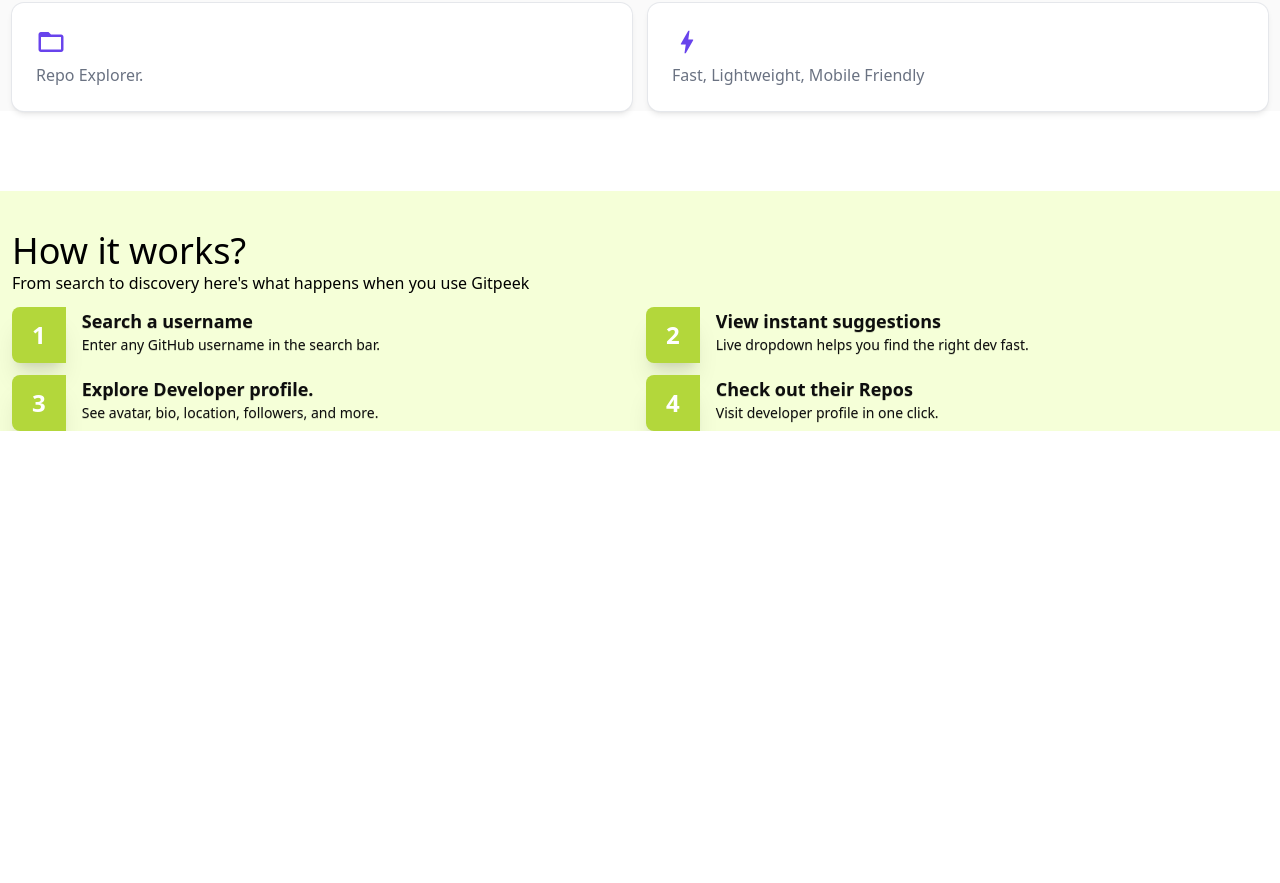
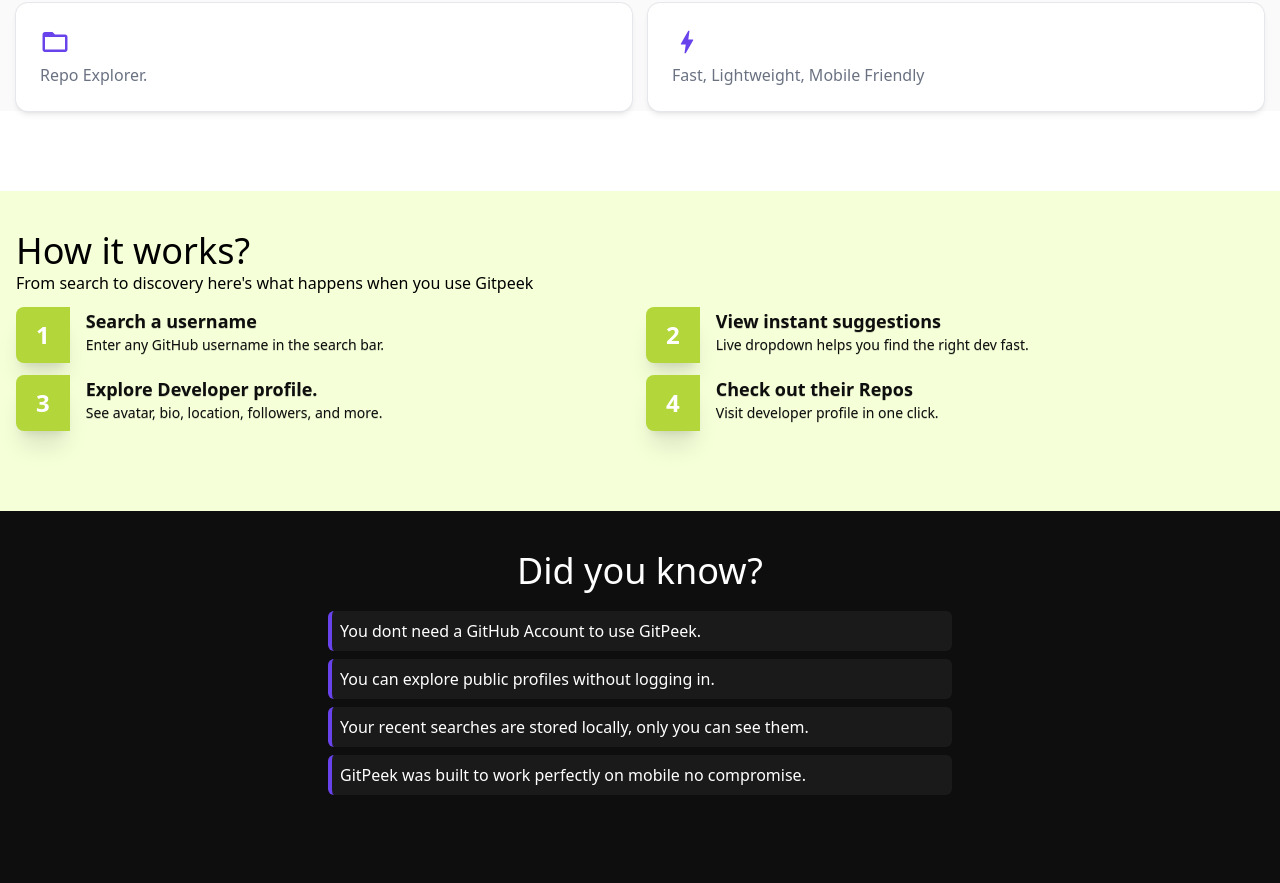
Before and after one commit to knowingEyes/js-github-user-search, a website built with Vite: page index.html in a window 1280 px wide. Shown: the part 1017-1900 px from the top of the page. Before the commit the page ends 1448 px from the top, so only its background shows below. Built offline with nearby package versions, Linux system fonts and the light colour scheme.

Commit message:
style: add 'Did You kno' section and and responsive layout with dark theme

```diff
--- a/index.html
+++ b/index.html
@@ -27,7 +27,7 @@
   <main class="[&_h2]:xl:text-4xl [&_h2]:pt-10">
     <!-- Hero -->
     <section id="About"
-      class="text-center h-screen w-full relative bg-[#0E0E0E] overflow-hidden text-[#fff] top-0 px-3">
+      class="text-center h-screen w-full relative bg-[#0E0E0E] overflow-hidden text-[#fff] top-0 px-4">
       <div
         class="bg-radial-[circle_at_left,#6843EC_10%,transparent_70%] absolute left-[-200px] bottom-[-150px] blur-3xl z-0 w-[60%] h-[100vh] opacity-65">
       </div>
@@ -49,7 +49,7 @@
       </div>
     </section>
     <!-- Features highlights -->
-    <section class=" text-[#0e0e0e] px-3 bg-[#fafafa]" id="Features">
+    <section class=" text-[#0e0e0e] px-4 bg-[#fafafa]" id="Features">
       <h2>Features Highlights:</h2>
       <div class="[&>div]:p-6 grid min-[1024px]:grid-cols-2 gap-y-3 gap-x-4 [&>div]:rounded-xl mt-5 [&>div]:backdrop-blur-3xl
          [&>div]:bg-white [&>div]:ring-1 [&>div]:ring-gray-200 [&>div]:shadow-md [&_p]:text-gray-500
@@ -71,12 +71,12 @@
       </div>
     </section>
     <!-- How it works -->
-    <section id="How-it-works" class="px-3 bg-[#f5ffd8] mt-20">
+    <section id="How-it-works" class="px-4 bg-[#f5ffd8] mt-20">
       <h2 class="text-2xl">How it works?</h2>
       <h3 class="text-[1rem] mb-3">
         From search to discovery here's what happens when you use Gitpeek
       </h3>
-      <div class="grid space-x-8 min-[1024px]:grid-cols-2 gap-3 [&>div]:flex [&_.flow-num]:bg-[#b3d73b] [&_.flow-num]:py-3
+      <div class="pb-20 grid space-x-8 min-[1024px]:grid-cols-2 gap-3 [&>div]:flex [&_.flow-num]:bg-[#b3d73b] [&_.flow-num]:py-3
          [&_.flow-num]:text-white [&_.flow-num]:font-bold [&_.flow-num]:text-2xl [&>div]:gap-4
         [&>div]:align-middle [&_h4]:font-semibold [&_h4]:text-shadow-2xs [&_h4]:text-lg [&_p]:text-sm [&_p]:text-[#0e0e0e]
          [&_.flow-num]:px-5 [&_.flow-num]:rounded-l-lg [&_.flow-num]:flex [&_h4]:text-[#0e0e0e]
@@ -113,7 +113,17 @@
         </div>
       </div>
     </section>
-    <section id="Did-you-know"></section>
+    <section id="Did-you-know" class="px-4 bg-[#0e0e0e] text-white">
+      <h2  class="text-center">Did you know?</h2>
+      <div class="mt-5 pb-20  [&>div]:border-l-4 [&>div]:border-[#6843ec] [&>div]:p-2 [&>div]:mb-2
+        [&>div]:bg-[#1a1a1a] [&>div]:rounded-md [&>div]:min-[1024px]:w-[50%] [&>div]:mx-auto [&>div]:cursor-pointer
+         [&>div]:w-100% [&>div]:hover:scale-[1.01] [&>div]:transition-transform ease-in-out">
+        <div><p>You dont need a GitHub Account to use GitPeek.</p></div>
+        <div><p>You can explore public profiles without logging in.</p></div>
+        <div><p>Your recent searches are stored locally, only you can see them.</p></div>
+        <div><p>GitPeek was built to work perfectly on mobile no compromise.</p></div>
+      </div>
+    </section>
   </main>
   <footer></footer>
   <script type="module" src="/src/main.js"></script>
--- a/src/style.css
+++ b/src/style.css
@@ -4,10 +4,10 @@
   font-size: revert-layer;
 }
 
-@theme {
+/* @theme {
   --color-vibrantPurple: #6843ec;
   --color-deepBlack: #0e0e0e;
   --color-softGreen: #b3d73b;
   --color-pureWhite: #ffffff;
   --color-greyGray: #292929;
-}
+} */
```
